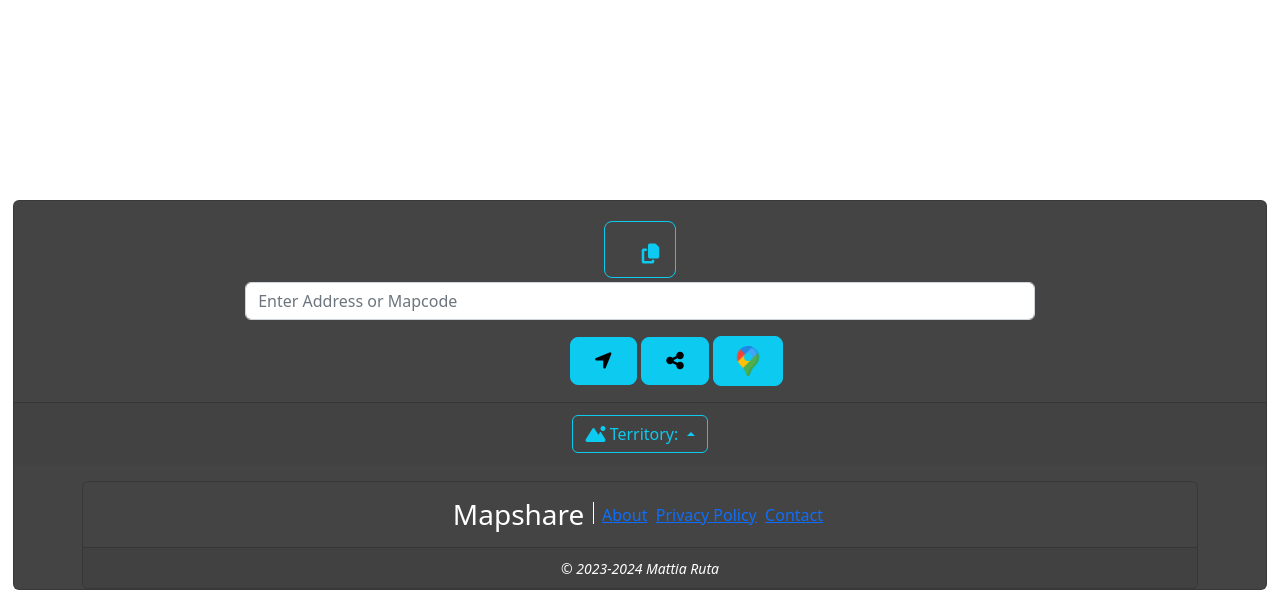
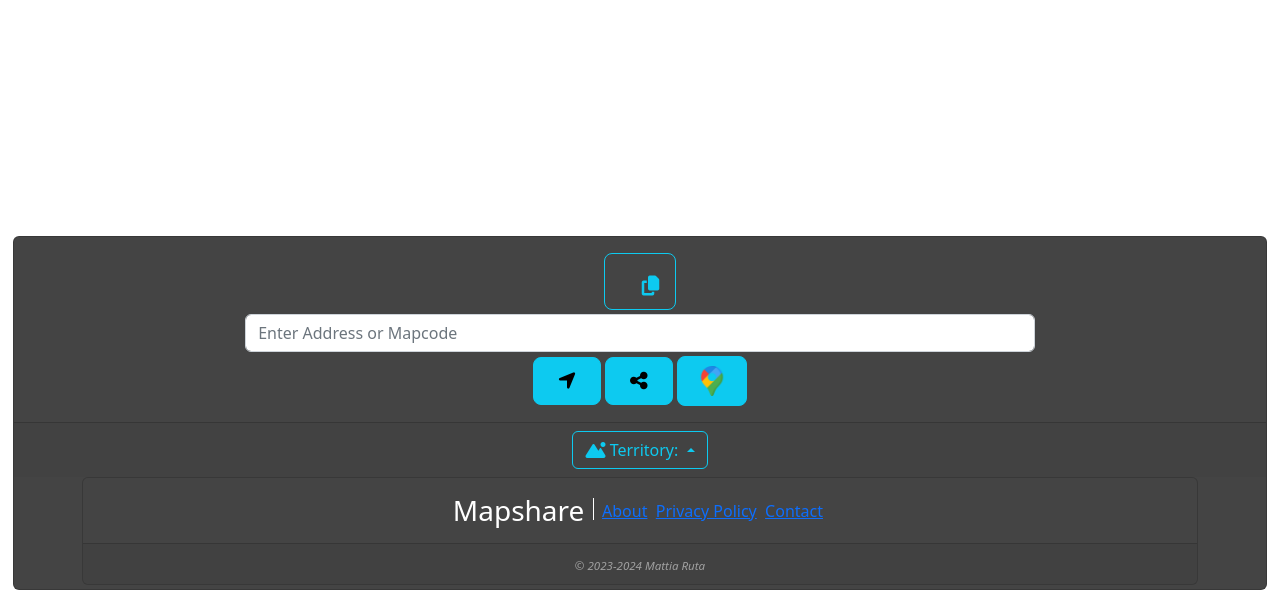
Before and after one commit to Mattia-Ruta/MapShare, a Django app: template mapshare/templates/index.html in a window 1280 px wide. Shown: the part 197-800 px from the top of the page. Run offline with Django 4.2, Linux system fonts and the light colour scheme; the template is opened without the code that fills it, so the values that code supplies are empty; parts of the project's set-up code (start-up, migrations or seed data) failed here and were passed over; some libraries are stand-ins or nearby versions.

Commit message:
Adjust card

```diff
--- a/mapshare/static/js/index.js
+++ b/mapshare/static/js/index.js
@@ -124,12 +124,12 @@ async function initMap() {
         mapId: "map",
         zoomControl: true,
         zoomControlOptions: {
-            position: google.maps.ControlPosition.RIGHT_CENTER
+            position: google.maps.ControlPosition.LEFT_TOP
         },
         streetViewControl: false,
         mapTypeControl: true,
         mapTypeControlOptions: {
-            position: google.maps.ControlPosition.LEFT_TOP,
+            position: google.maps.ControlPosition.TOP_LEFT,
             style: google.maps.MapTypeControlStyle.DROPDOWN_MENU
         },
         fullscreenControl: false,
--- a/mapshare/templates/index.html
+++ b/mapshare/templates/index.html
@@ -8,7 +8,7 @@
     <div class="card-body">
         <div class="row justify-content-center">
             <div class="col-10">
-                <button id="copyBtn" type="button" class="btn btn-outline-info btn-lg m-1">
+                <button id="copyBtn" type="button" class="btn btn-outline-info btn-lg mb-1">
                     <span id="countryFlag">{% if countryFlag %}{{ countryFlag }}{% endif %}</span>
                     <h3 id="contextText" class="text-white inline">
                         {{ context }}
@@ -28,7 +28,7 @@
             </div>
         </div>
             <!-- Top-Right Buttons -->
-        <div id="topRightButtonsContainer" class="container-sm mt-3 me-1 gap-5">
+        <div id="topRightButtonsContainer" class="container-sm mt-1 gap-5">
             <div class="row justify-content-center">
                 <div class="col-10">
                     <button id="locationBtn" type="button" class="btn btn-info btn-lg topRightButton" title="Click to get mapcode for your current location"><i class="fa-solid fa-location-arrow"></i></button>
@@ -43,7 +43,7 @@
     <!-- Territory Area -->
     <div class="card-footer text-muted">
             <div class="dropup">
-                <button id="territoryCnt" class="btn btn-outline-info btn-md m-1 dropdown-toggle" type="button" data-bs-toggle="dropdown" aria-expanded="false">
+                <button id="territoryCnt" class="btn btn-outline-info btn-md dropdown-toggle" type="button" data-bs-toggle="dropdown" aria-expanded="false">
                     <i class="fa-solid fa-mountain-sun"></i> Territory: <strong id="territory">{{ territory }}</strong>
                 </button>
                 <!-- Alternative Mapcodes Dropdown -->
@@ -59,7 +59,7 @@
             </div>
     </div>
     <!-- Top middle card displaying "Mapshare" -->
-    <div class="container-sm mt-3">
+    <div class="container-sm mb-1">
         <div class="row justify-content-center">
             <div class="col-12">
                 <div id="topMiddleCard" class="card text-center greybg">
@@ -70,17 +70,14 @@
                         <a class="align-middle inline" href="{% url 'app:privacy-policy' %}">Privacy Policy</a>&nbsp;
                         <a class="align-middle inline" href="{% url 'app:contact' %}">Contact</a>&nbsp;
                     </div>
-                    <div class="card-footer text-white">
-                        <small><i>&copy; 2023-2024 Mattia Ruta</i></small>
+                    <div class="card-footer text-white-50">
+                        <small><i style="font-size: 0.825em;">&copy; 2023-2024 Mattia Ruta</i></small>
                     </div>
                 </div>
             </div>
         </div>
     </div>
 </div>
-
-
-
 
 <!-- Alert -->
 <div id="alert-container" class="container-med">
```
